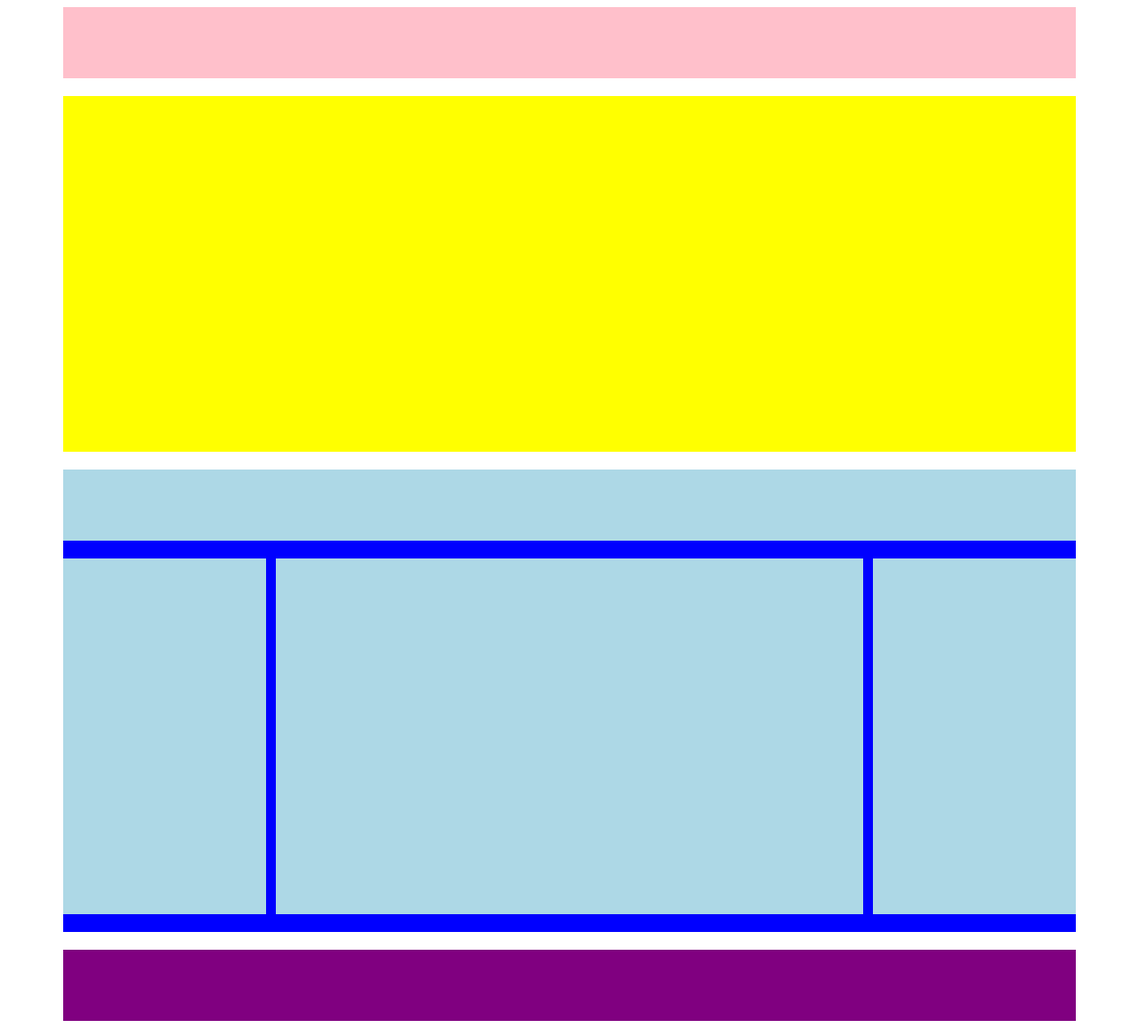
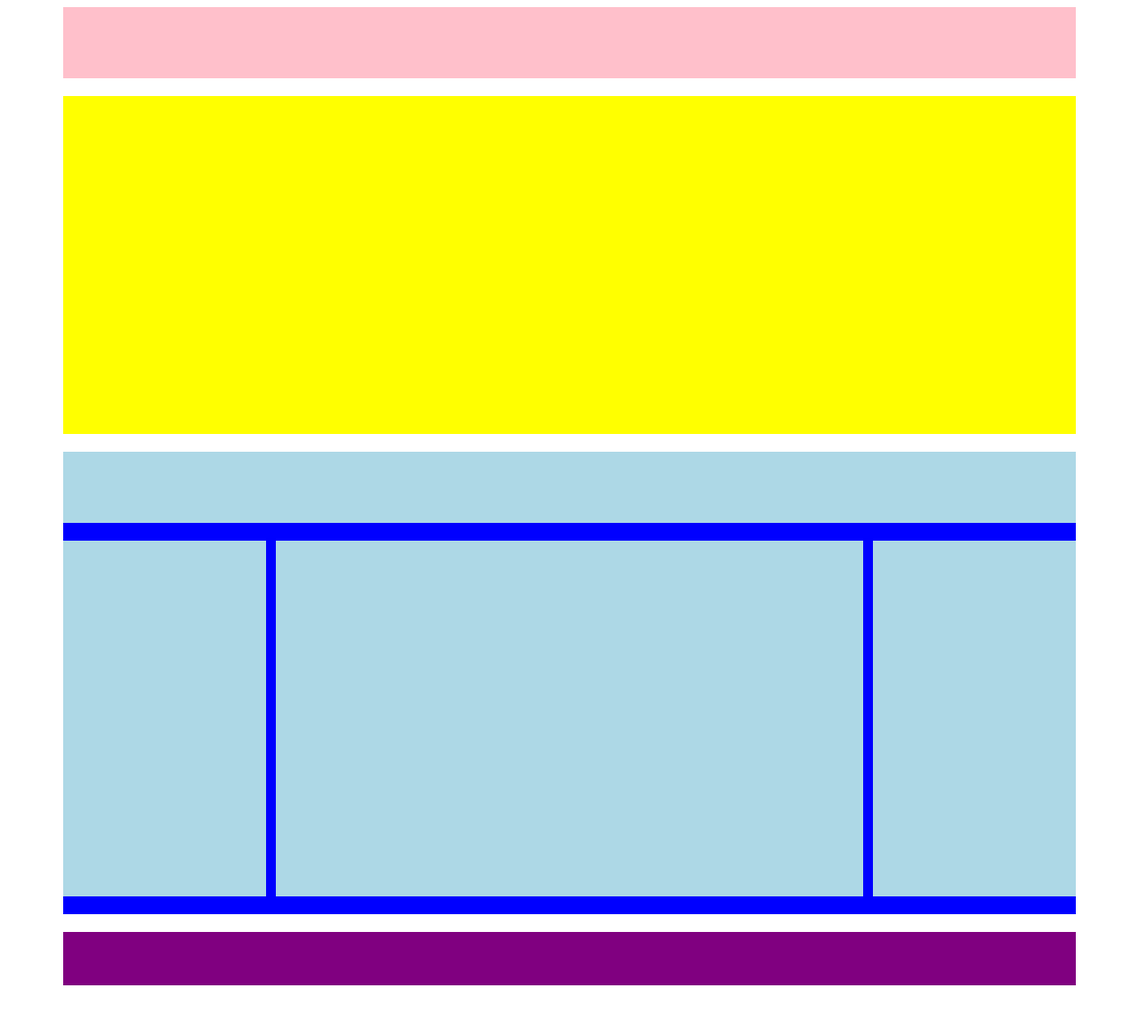
Before and after one commit to MastroJoe/htmlcss-struttura-wp, a plain HTML site: page index.html in a window 1280 px wide. Shown: the whole page at 89% size. After the commit the page ends 1116 px from the top, so only its background shows below. Drawn offline with Linux system fonts and the light colour scheme.

Commit message:
completato

```diff
--- a/assets/master.css
+++ b/assets/master.css
@@ -37,7 +37,7 @@
 
 .bg_yellow {
   background-color: yellow;
-  height: 400px;
+  height: 380px;
   margin-top: 20px;
 }
 
@@ -68,6 +68,6 @@
 
 .bg_purple {
   background-color: purple;
-  height: 80px;
+  height: 60px;
   margin-top: 20px;
 }
```
